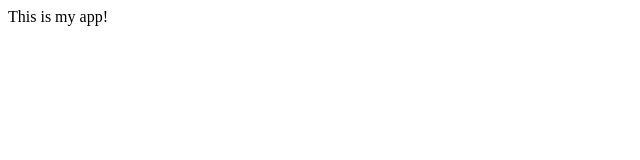
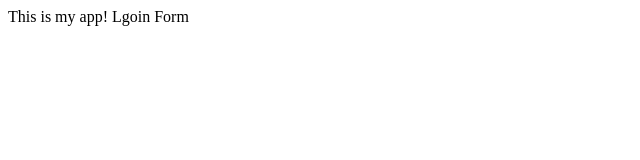
Before and after one commit to chiuchichen/myappsample, a plain HTML site: page index.html in a window 1280 px wide. Shown: the full height of the page, 0-640 px from the left. Drawn offline with Linux system fonts and the light colour scheme.

Commit message:
login form

```diff
--- a/index.html
+++ b/index.html
@@ -4,5 +4,6 @@
   </head>
   <body>
     This is my app!
+	Lgoin Form
   </body>
 </html>
```
Also changed, not shown: login.html (added, +1 -0 lines), dir2/app2.js (added), log.txt (added).
